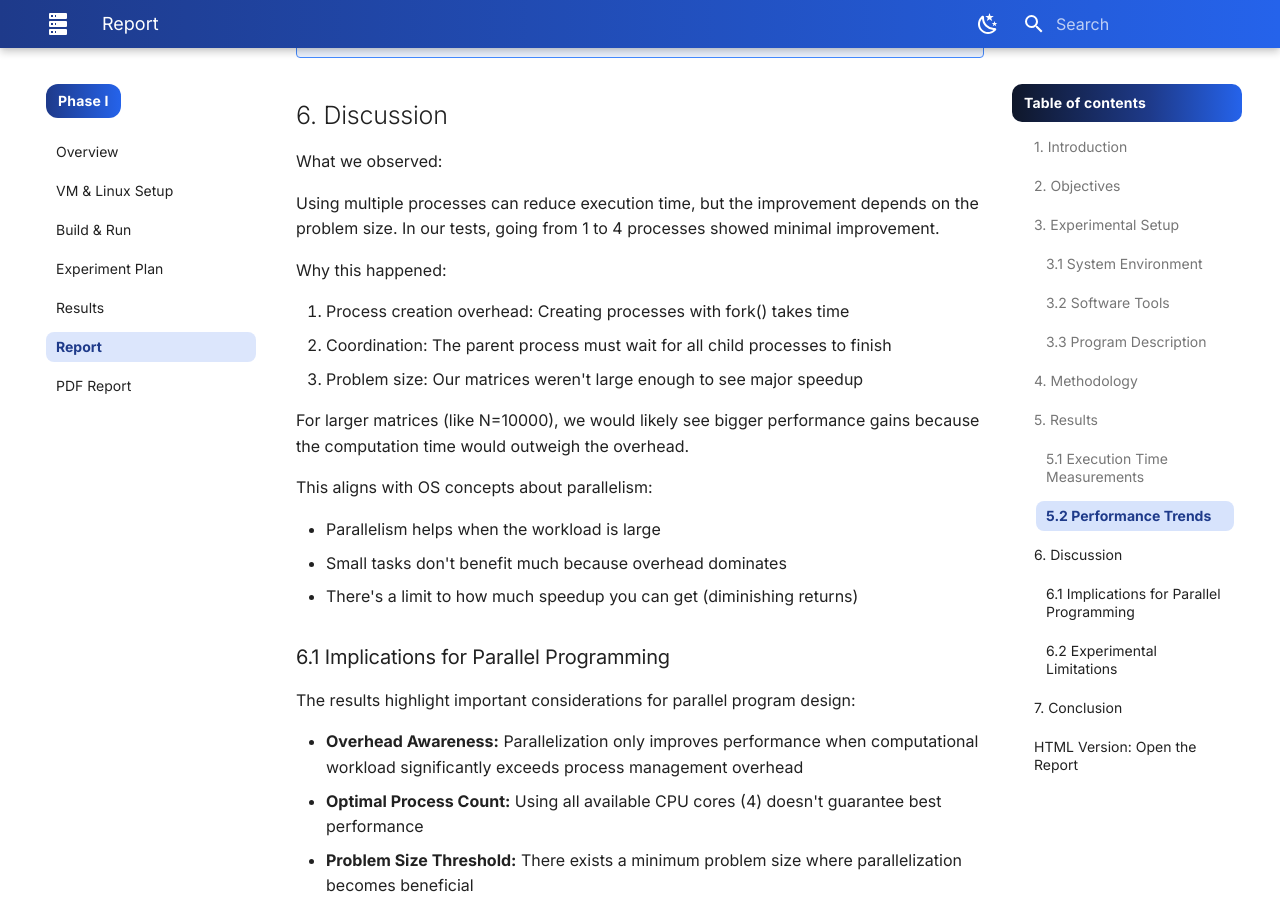
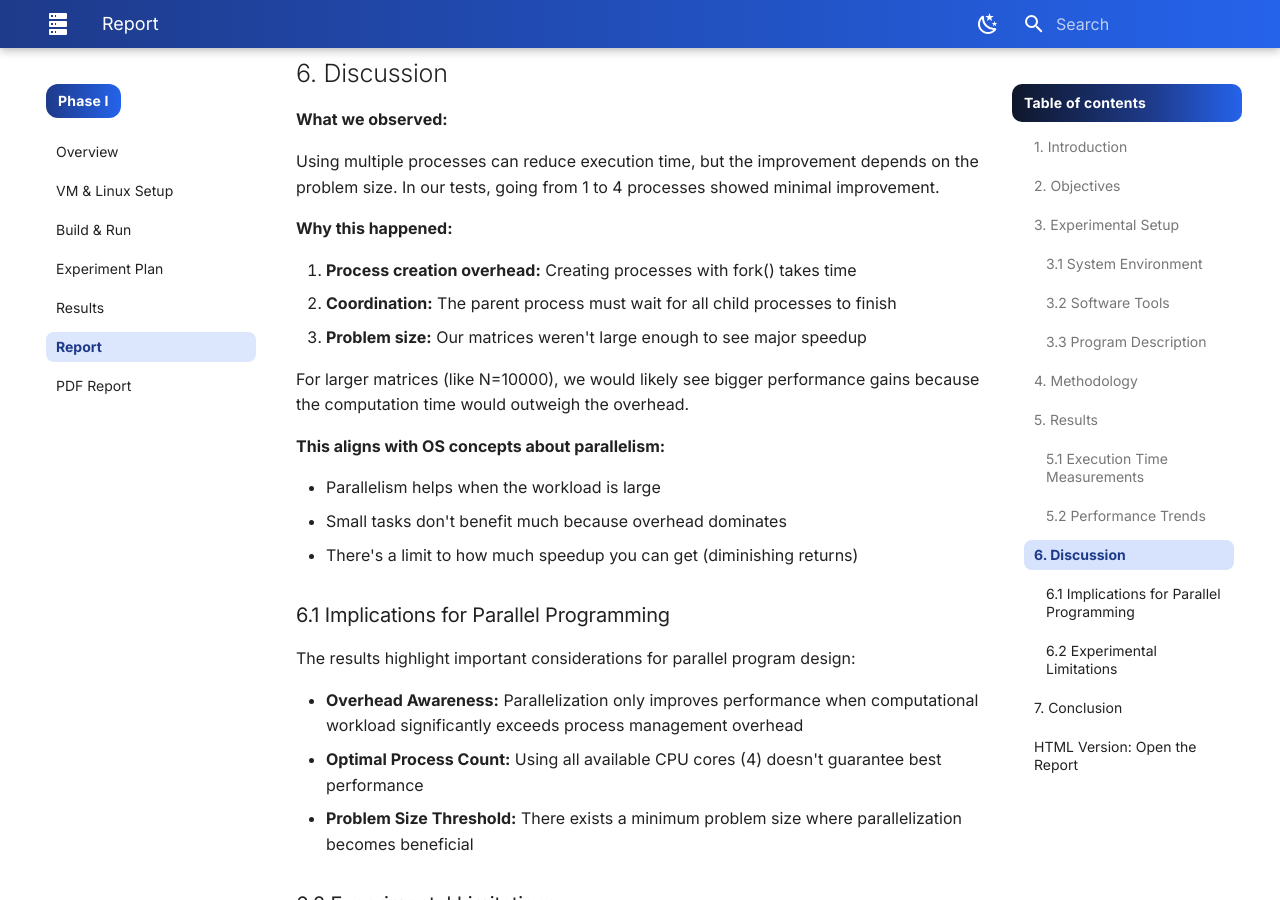
Before and after one commit to Shoug-Alomran/CS330-Parallel-Performance-Evaluation-in-Linux-Project, an MkDocs documentation site: the page built from docs/phase1/report.md, in a window 1280 px wide and 900 px high, scrolled down 4695 px. Built offline with MkDocs 1.6.1 and Material for MkDocs 9.7.7, drawn with Linux system fonts in a browser that asks for light colours; some of the changed text lies outside the part shown.

Commit message:
Minor formatting

```diff
--- a/docs/phase1/report.md
+++ b/docs/phase1/report.md
@@ -10,7 +10,7 @@
 
 ## 2. Objectives
 
-The objectives of this phase are:
+**The objectives of this phase are:**
 
 - Set up Ubuntu Linux in a virtual machine
 - Compile and run the provided C program
@@ -53,15 +53,15 @@
 
 ### 3.2 Software Tools
 
-We installed the following tools in Ubuntu:
+**We installed the following tools in Ubuntu:**
 
 - GCC compiler (version 11.4.0)
 - Build-essential package
 
-Installation command:
+**Installation command:**
 sudo apt install build-essential
 
-Compilation command:
+**Compilation command:**
 gcc -Wall matrix_fork.c -o matrix_fork
 
 The -Wall flag enables all compiler warnings to help catch errors.
@@ -83,7 +83,7 @@
 ??? note "Head of the file"
     ![Head of the file](../Installing%20Ubuntu/14.%20Head%20of%20the%20file%20(to%20make%20sure%20it's%20saved).png)
 
-The program uses:
+**The program uses:**
 
 - `fork()` for process creation
 - `wait()` for synchronization
@@ -110,7 +109,7 @@
 7. Repeat 2 more times (3 runs total)
 8. Calculate the average time
 
-We tested 6 different combinations:
+**We tested 6 different combinations:**
 
 - N=1200, PROCS=1
 - N=1200, PROCS=4
@@ -137,13 +136,13 @@
 ### 5.2 Performance Trends
 5.2 Performance Trends
 
-Our results show:
+**Our results show:**
 
 - Using 4 processes was slightly faster than using 1 process
 - The improvement was small (about the same or slightly faster)
 - Larger matrices showed similar patterns
 
-The performance improvement was limited because:
+**The performance improvement was limited because:**
 
 - Creating processes takes time (overhead)
 - Our matrices may not have been large enough to see major benefits
@@ -154,19 +153,19 @@
 
 ## 6. Discussion
 
-What we observed:
+**What we observed:**
 
 Using multiple processes can reduce execution time, but the improvement depends on the problem size. In our tests, going from 1 to 4 processes showed minimal improvement.
 
-Why this happened:
+**Why this happened:**
 
-1. Process creation overhead: Creating processes with fork() takes time
-2. Coordination: The parent process must wait for all child processes to finish
-3. Problem size: Our matrices weren't large enough to see major speedup
+1. **Process creation overhead:** Creating processes with fork() takes time
+2. **Coordination:** The parent process must wait for all child processes to finish
+3. **Problem size:** Our matrices weren't large enough to see major speedup
 
 For larger matrices (like N=10000), we would likely see bigger performance gains because the computation time would outweigh the overhead.
 
-This aligns with OS concepts about parallelism:
+**This aligns with OS concepts about parallelism:**
 
 - Parallelism helps when the workload is large
 - Small tasks don't benefit much because overhead dominates
@@ -188,7 +187,7 @@
 
 ## 7. Conclusion
 
-In Phase 1, we successfully:
+**In Phase 1, we successfully:**
 
 ✓ Set up Ubuntu Linux (version 24.04.3 LTS) in a virtual machine
 
@@ -200,7 +199,7 @@
 
 ✓ Collected execution time data
 
-Key findings:
+**Key findings:**
 
 - Multiple processes can improve performance
 - The improvement was small for our test sizes
```
Also changed, not shown: other parts of docs/phase1/report.md (+2 -3 lines).
